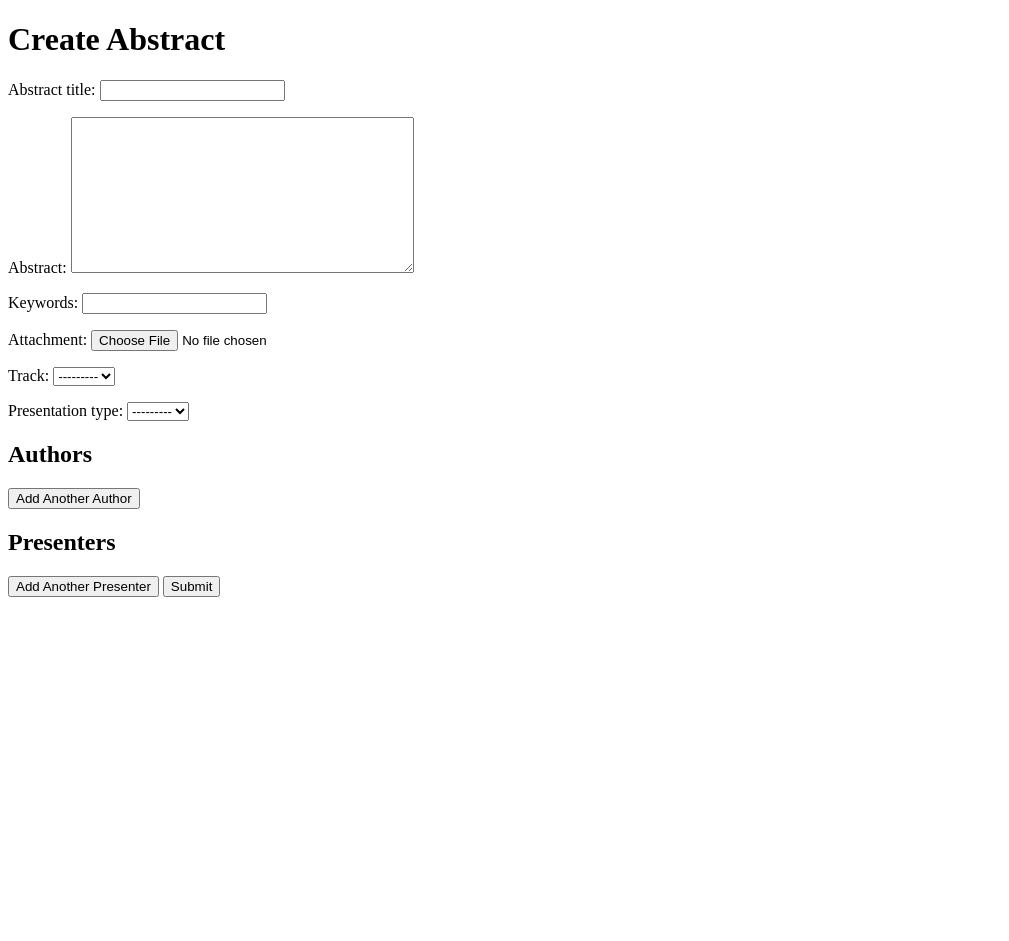
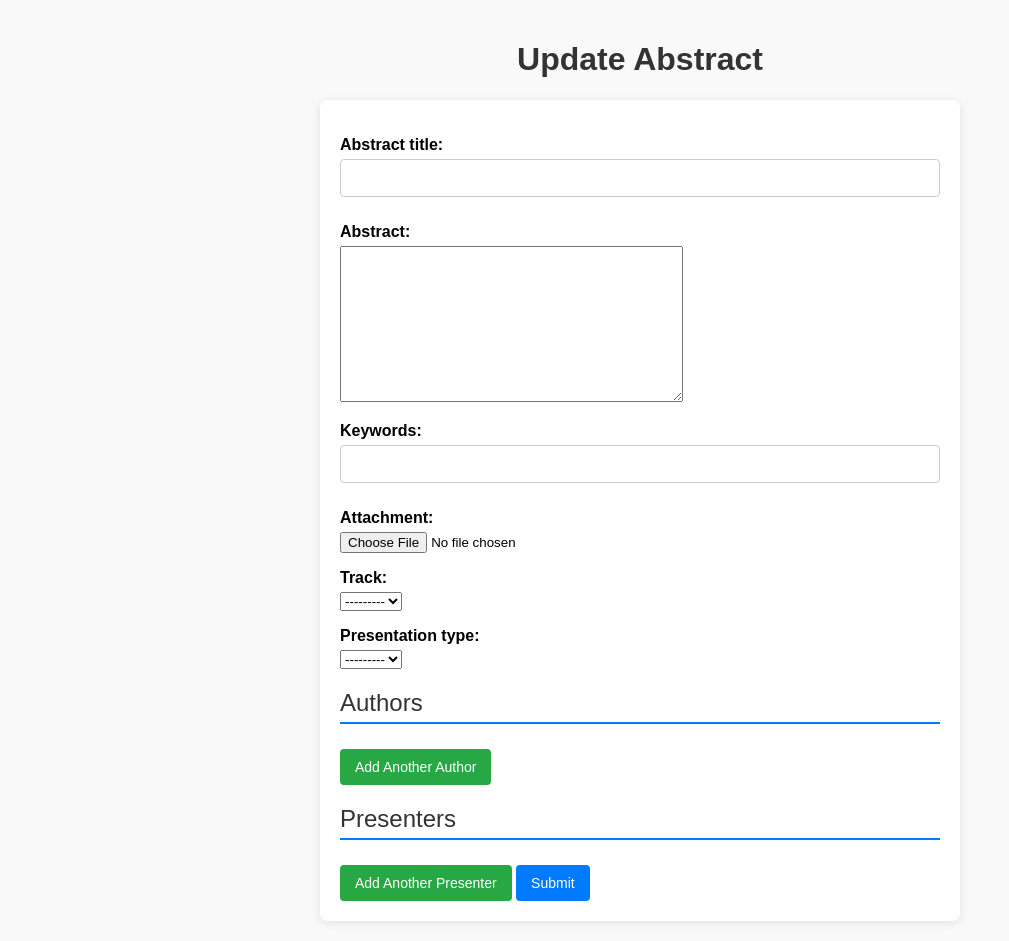
Before and after one commit to Franklinson/abstract, a Django app: template abstract/templates/abstract/edit_abstract.html in a window 1280 px wide. Shown: the whole page, without its empty margins (0-1009 px from the left). Before the commit the page ends 597 px from the top, so only its background shows below. Run offline with Django 5.2, Linux system fonts and the light colour scheme; the template is opened without the code that fills it: values that come from a table or form of the project are taken from there, others are empty.

Commit message:
Added templates to accounts and abstract views

```diff
--- a/abstract/templates/abstract/edit_abstract.html
+++ b/abstract/templates/abstract/edit_abstract.html
@@ -3,23 +3,89 @@
 <head>
     <meta charset="UTF-8">
     <meta name="viewport" content="width=device-width, initial-scale=1.0">
-    <title>Create Abstract</title>
-    <script src="https://code.jquery.com/jquery-3.6.0.min.js"></script> <!-- Include jQuery -->
+    <title>Update Abstract</title>
+    <script src="https://code.jquery.com/jquery-3.6.0.min.js"></script>
     <style>
+        body {
+            font-family: Arial, sans-serif;
+            background-color: #f9f9f9;
+            margin: 0;
+            padding: 20px;
+        }
+        h1 {
+            text-align: center;
+            color: #333;
+        }
+        form {
+            max-width: 600px;
+            margin: auto;
+            padding: 20px;
+            background: white;
+            border-radius: 8px;
+            box-shadow: 0 2px 10px rgba(0, 0, 0, 0.1);
+        }
         .inline-form {
-            margin-bottom: 20px;
+            margin-bottom: 15px;
+            padding: 15px;
+            border: 1px solid #ddd;
+            border-radius: 5px;
+            background-color: #f7f7f7;
+        }
+        label {
+            display: block;
+            margin-bottom: 5px;
+            font-weight: bold;
+        }
+        input[type="text"], input[type="email"] {
+            width: calc(100% - 22px);
             padding: 10px;
-            border: 1px solid #ddd;
+            margin-bottom: 10px;
+            border: 1px solid #ccc;
+            border-radius: 4px;
+            font-size: 14px;
+        }
+        button {
+            padding: 10px 15px;
+            border: none;
+            border-radius: 4px;
+            background-color: #007bff;
+            color: white;
+            cursor: pointer;
+            font-size: 14px;
+        }
+        button:hover {
+            background-color: #0056b3;
+        }
+        #add-author, #add-presenter {
+            margin-top: 15px;
+            background-color: #28a745;
+        }
+        #add-author:hover, #add-presenter:hover {
+            background-color: #218838;
+        }
+        .remove-author, .remove-presenter {
+            background-color: #dc3545;
+        }
+        .remove-author:hover, .remove-presenter:hover {
+            background-color: #c82333;
+        }
+        .section-header {
+            margin-top: 20px;
+            margin-bottom: 10px;
+            font-size: 1.5em;
+            border-bottom: 2px solid #007bff;
+            padding-bottom: 5px;
+            color: #333;
         }
     </style>
 </head>
 <body>
-    <h1>Create Abstract</h1>
+    <h1>Update Abstract</h1>
     <form method="post" enctype="multipart/form-data">
         {% csrf_token %}
         {{ abstract_form.as_p }}
 
-        <h2>Authors</h2>
+        <div class="section-header">Authors</div>
         <div id="authors">
             {{ author_formset.management_form }}
             {% for form in author_formset %}
@@ -31,7 +97,7 @@
         </div>
         <button type="button" id="add-author">Add Another Author</button>
 
-        <h2>Presenters</h2>
+        <div class="section-header">Presenters</div>
         <div id="presenters">
             {{ presenter_formset.management_form }}
             {% for form in presenter_formset %}
@@ -110,6 +176,5 @@
             updateManagementForm('presenterinformation_set', presenterFormIndex);
         });
     </script>
-
 </body>
 </html>
--- a/abstract/urls.py
+++ b/abstract/urls.py
@@ -3,8 +3,8 @@ from .views import *
 
 
 urlpatterns = [
-    path('create/', create_abstract, name='create_abstract'),
-    path('<int:id>/edit/', edit_abstract, name='edit_abstract'),
-    path('<int:id>/delete/', delete_abstract, name='delete_abstract'),
+    path('add/', create_abstract, name='create_abstract'),
+    path('edit/<int:id>/', edit_abstract, name='edit_abstract'),
+    path('delete/<int:id>/', delete_abstract, name='delete_abstract'),
     path('<int:id>/', abstract_detail, name='abstract_detail'),
 ]
--- a/abstract/views.py
+++ b/abstract/views.py
@@ -88,7 +88,7 @@ def edit_abstract(request, id):
             # Send confirmation email on edit
             send_mail(
                 subject='Abstract Updated Successfully',
-                message=f'Your abstract with ID {abstract.abstract_id} has been updated successfully.',
+                message=f'Your abstract with ID {abstract.id} has been updated successfully.',
                 from_email=settings.DEFAULT_FROM_EMAIL,
                 recipient_list=[request.user.email],
                 fail_silently=False,
--- a/accounts/urls.py
+++ b/accounts/urls.py
@@ -6,5 +6,6 @@ urlpatterns = [
     path('register/', register, name='register'),
     path('login/', login, name='login'),
     path('logout/', logout_view, name='logout'),
+    path('dashboard/', author_dashboard, name='author_dashboard'),
 
 ]
```
Also changed, not shown: abstract/templates/abstract/confirm_delete.html (+67 -7 lines), abstract/templates/abstract/create_abstract.html (+71 -6 lines), abstract/templates/abstract/navbar.html (added, +51 -0 lines), accounts/templates/account/author_dashboard.html (added, +74 -0 lines), accounts/templates/account/user_status.html (added, +36 -0 lines), accounts/views.py (+17 -0 lines).
